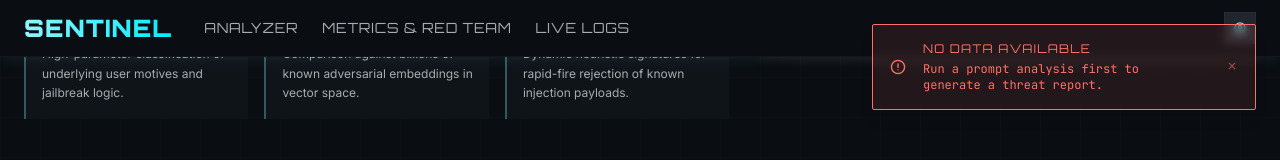
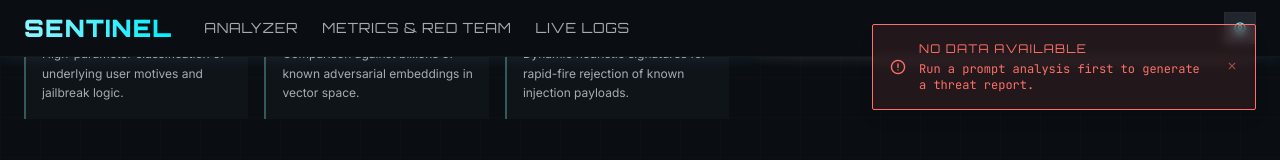
Before and after one commit to aayusharyaiam/sentinal-ai, a React app: page / in a window 1280 px wide. Both pictures are taken after a click on the button "DOWNLOAD THREAT REPORT". Shown: the part 603-763 px from the top of the page. Built offline with nearby package versions, Linux system fonts and the light colour scheme; the HTML template or start-up script is replaced by a standard one.

Commit message:
fix: Correct className formatting in Header and Notification components

```diff
--- a/src/components/Header.jsx
+++ b/src/components/Header.jsx
@@ -8,7 +8,7 @@ export default function Header() {
   return (
     <header className="bg-[#0a0e13] border-b border-[#44484e]/15 shadow-[0_0_15px_rgba(143,245,255,0.1)] flex justify-between items-center w-full px-6 py-3 top-0 z-50 sticky">
       <div className="flex items-center gap-8">
-        <h1 className="text-2xl font-black tracking-tighter text-transparent bg-clip-text bg-gradient-to-r from-[#8ff5ff] to-[#00eefc] font-['Orbitron'] tracking-wider uppercase">
+        <h1 className="text-2xl font-black text-transparent bg-clip-text bg-gradient-to-r from-[#8ff5ff] to-[#00eefc] font-['Orbitron'] tracking-wider uppercase">
           SENTINEL
         </h1>
         <nav className="hidden md:flex gap-6">
--- a/src/components/Notification.jsx
+++ b/src/components/Notification.jsx
@@ -37,7 +37,7 @@ export default function Notification({ notification, onClose }) {
   };
 
   return (
-    <div className={`fixed top-6 right-6 z-[9999] border ${getColors()} p-4 rounded-sm flex items-center gap-3 gap-4 max-w-sm backdrop-blur-sm shadow-lg animate-in fade-in slide-in-from-right-4 duration-300`}>
+    <div className={`fixed top-6 right-6 z-[9999] border ${getColors()} p-4 rounded-sm flex items-center gap-3 max-w-sm backdrop-blur-sm shadow-lg animate-in fade-in slide-in-from-right-4 duration-300`}>
       <span className="material-symbols-outlined text-lg">{getIcon()}</span>
       <div className="flex flex-col gap-1">
         <div className="font-headline text-xs uppercase tracking-widest">{notification.title}</div>
```
